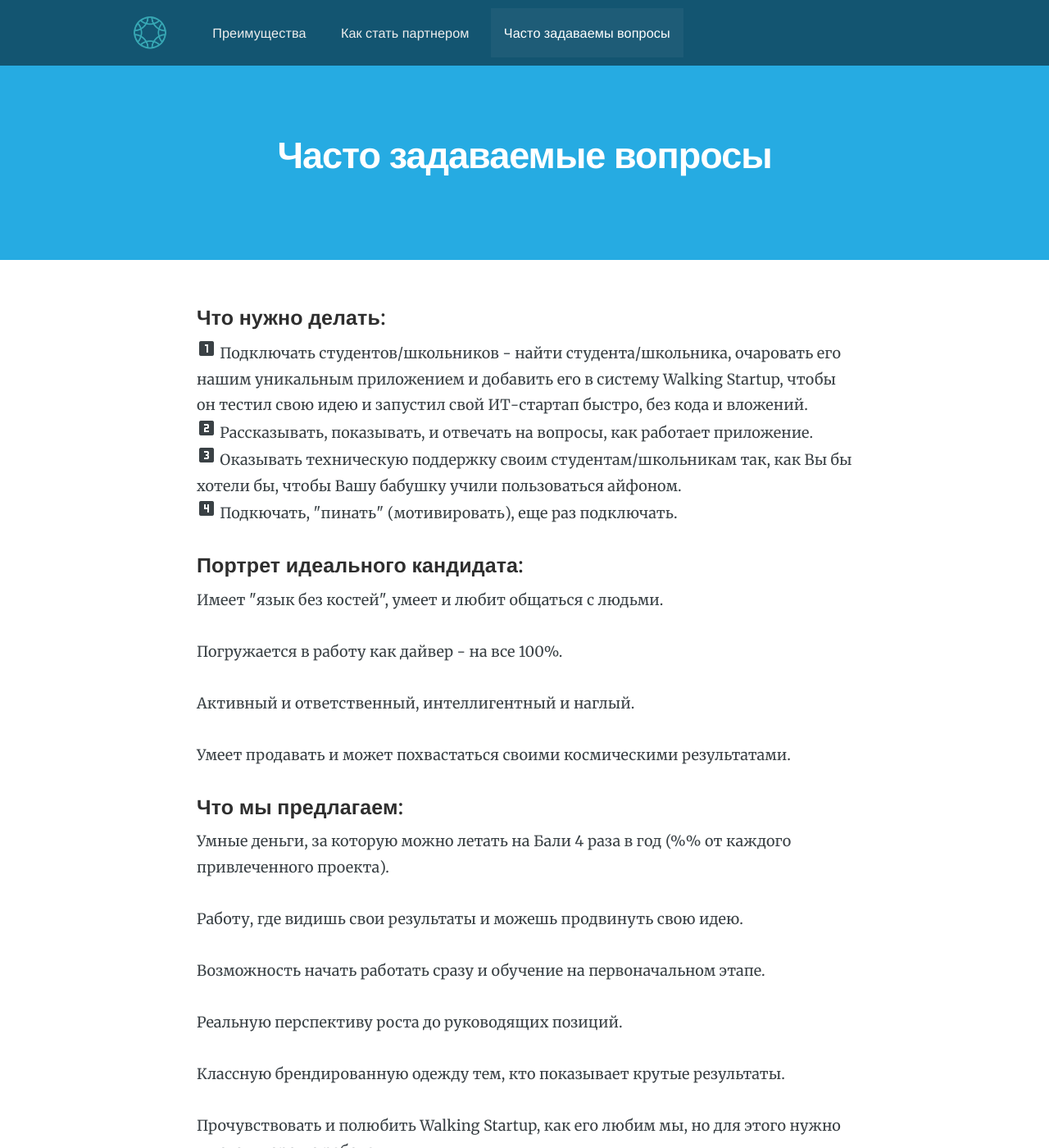
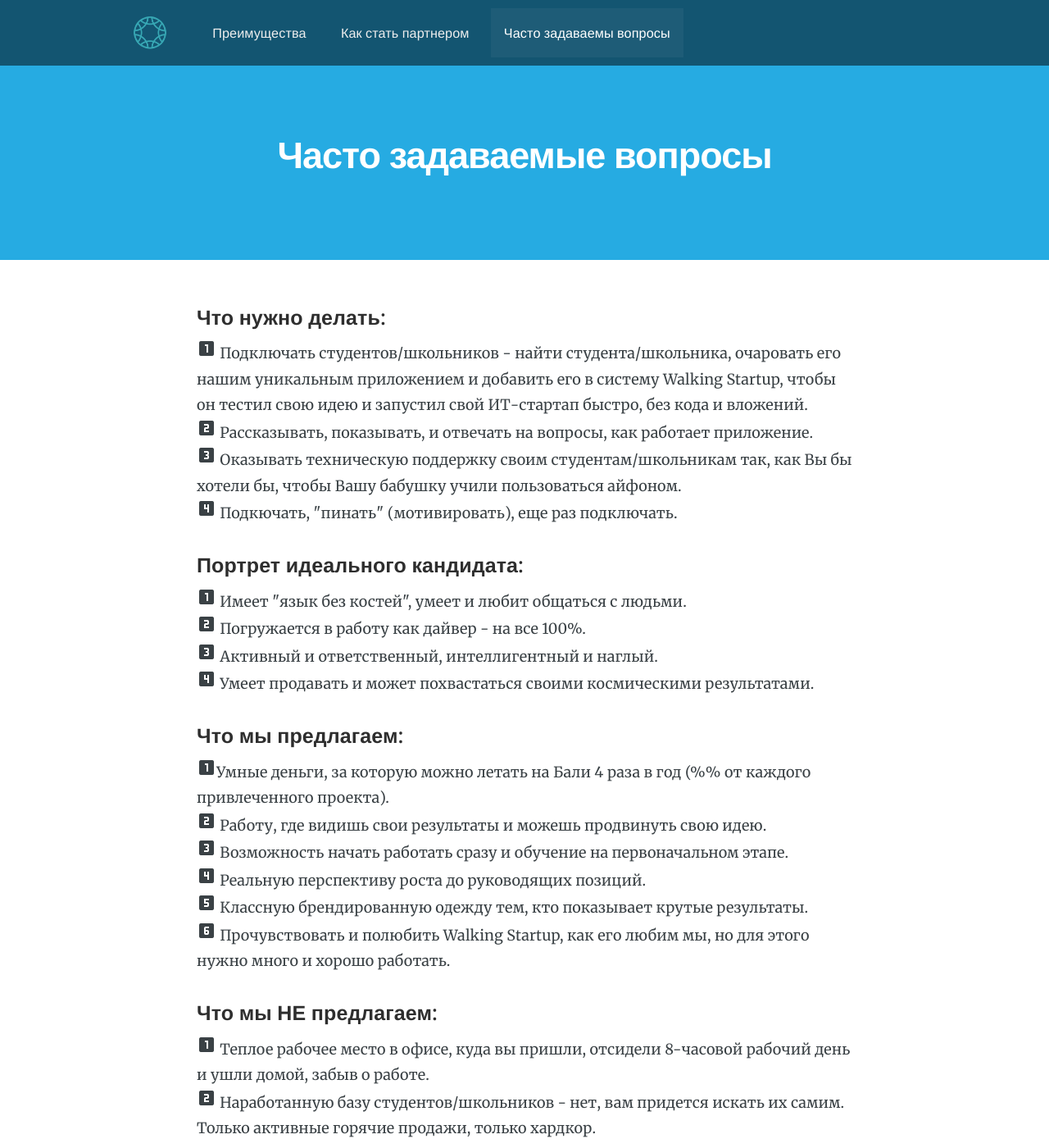
Before and after one commit to RakhimyanTim/partner.ws.github.io, a Jekyll site: the page built from pages/faq.html, in a window 1280 px wide and 1400 px high. Shown: the whole window at 82% size. Built offline with Jekyll 4.4.1, drawn with Linux system fonts in a browser that asks for light colours; nearby versions of some CDN libraries.

Commit message:
Update faq.html

```diff
--- a/pages/faq.html
+++ b/pages/faq.html
@@ -17,22 +17,19 @@
 		<p><i class="material-icons">looks_one</i> Подключать студентов/школьников - найти студента/школьника, очаровать его нашим уникальным приложением и добавить его в систему Walking Startup, чтобы он тестил свою идею и запустил свой ИТ-стартап быстро, без кода и вложений.<br><i class="material-icons">looks_two</i> Рассказывать, показывать, и отвечать на вопросы, как работает приложение.<br><i class="material-icons">looks_3</i> Оказывать техническую поддержку своим студентам/школьникам так, как Вы бы хотели бы, чтобы Вашу бабушку учили пользоваться айфоном.<br><i class="material-icons">looks_4</i> Подкючать, "пинать" (мотивировать), еще раз подключать.</p>
 
 		<h4>Портрет идеального кандидата:</h4>
-		<p>Имеет "язык без костей", умеет и любит общаться с людьми.</p>
-		<p>Погружается в работу как дайвер - на все 100%.</p>
-		<p>Активный и ответственный, интеллигентный и наглый.</p>
-		<p>Умеет продавать и может похвастаться своими космическими результатами.</p>
+		<p><i class="material-icons">looks_one</i> Имеет "язык без костей", умеет и любит общаться с людьми.<br><i class="material-icons">looks_two</i> Погружается в работу как дайвер - на все 100%.<br><i class="material-icons">looks_3</i> Активный и ответственный, интеллигентный и наглый.<br><i class="material-icons">looks_4</i> Умеет продавать и может похвастаться своими космическими результатами.</p>
 
 		<h4>Что мы предлагаем:</h4>
-		<p>Умные деньги, за которую можно летать на Бали 4 раза в год (%% от каждого привлеченного проекта).</p>
-		<p>Работу, где видишь свои результаты и можешь продвинуть свою идею.</p>
-		<p>Возможность начать работать сразу и обучение на первоначальном этапе.</p>
-		<p>Реальную перспективу роста до руководящих позиций.</p>
-		<p>Классную брендированную одежду тем, кто показывает крутые результаты.</p>
-		<p>Прочувствовать и полюбить Walking Startup, как его любим мы, но для этого нужно много и хорошо работать.</p>
+		<p><i class="material-icons">looks_one</i>Умные деньги, за которую можно летать на Бали 4 раза в год (%% от каждого привлеченного проекта).
+		<br><i class="material-icons">looks_two</i> Работу, где видишь свои результаты и можешь продвинуть свою идею.
+		<br><i class="material-icons">looks_3</i> Возможность начать работать сразу и обучение на первоначальном этапе.
+		<br><i class="material-icons">looks_4</i> Реальную перспективу роста до руководящих позиций.
+		<br><i class="material-icons">looks_5</i> Классную брендированную одежду тем, кто показывает крутые результаты.
+		<br><i class="material-icons">looks_6</i> Прочувствовать и полюбить Walking Startup, как его любим мы, но для этого нужно много и хорошо работать.</p>
 
 		<h4>Что мы НЕ предлагаем:</h4>
-		<p>Теплое рабочее место в офисе, куда вы пришли, отсидели 8-часовой рабочий день и ушли домой, забыв о работе.</p>
-		<p>Наработанную базу студентов/школьников - нет, вам придется искать их самим. Только активные горячие продажи, только хардкор.</p>
+		<p><i class="material-icons">looks_one</i> Теплое рабочее место в офисе, куда вы пришли, отсидели 8-часовой рабочий день и ушли домой, забыв о работе.
+		<br><i class="material-icons">looks_two</i> Наработанную базу студентов/школьников - нет, вам придется искать их самим. Только активные горячие продажи, только хардкор.</p>
 	</div>
 </section>
 
```
